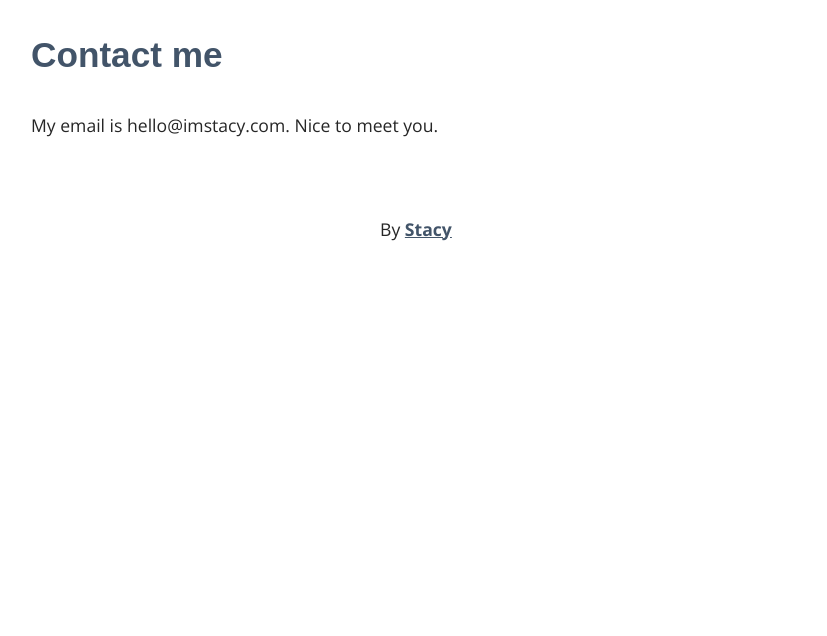
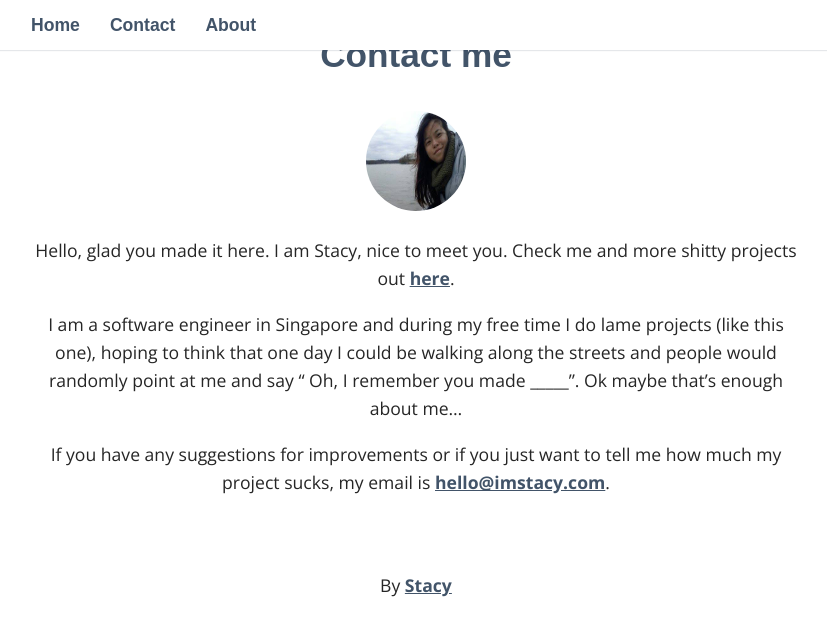
Before and after one commit to stacygohyunsi/stacygohyunsi.github.io, a Jekyll site: the page built from _pages/contact.md, in a window 1280 px wide. Shown: the top 636 px of the page, without its empty margins (224-1051 px from the left). Built offline with Jekyll 4.4.1, drawn with Linux system fonts in a browser that asks for light colours; some web fonts are replaced.

Commit message:
modified css

```diff
--- a/_config.yml
+++ b/_config.yml
@@ -20,7 +20,6 @@ description: > # this means to ignore newlines until "baseurl:"
 baseurl: "/" # the subpath of your site, e.g. /blog
 url: "https://stacygohyunsi/github.io" # the base hostname & protocol for your site, e.g. http://example.com
 github_username:  stacygohyunsi
-
 # Build settings
 sass:
   sass_dir: _sass
--- /dev/null
+++ b/_data/navigation.yml
@@ -0,0 +1,6 @@
+- title: Home
+  url: /
+- title: Contact
+  url: /contact/
+- title: About
+  url: /about/
--- a/_layouts/default.html
+++ b/_layouts/default.html
@@ -3,6 +3,23 @@
 {% include head.html %}
 
 <body>
+	<aside>
+		<div class="container">
+		<nav>
+				<ul>
+				{% for link in site.data.navigation %}
+						{% assign current = nil %}
+						{% if page.url contains link.url %}
+								{% assign current = 'active' %}
+						{% endif %}
+						<li class="{{ current }}">
+								<a href="{{ link.url }}">{{ link.title }}</a>
+						</li>
+				{% endfor %}
+				</ul>
+		</nav>
+		</div>
+	</aside>
 	<main>
 		<article>
 			{{ content }}
--- a/_pages/contact.md
+++ b/_pages/contact.md
@@ -4,4 +4,11 @@ title: Contact me
 permalink: /contact/
 ---
 
-My email is hello@imstacy.com. Nice to meet you.
+<img id="profile" src="/assets/stacy.jpg">
+
+Hello, glad you made it here. I am Stacy, nice to meet you. Check me and more shitty projects out <a href="https://imstacy.com">here</a>.
+
+I am a software engineer in Singapore and during my free time I do lame projects (like this one), hoping to think that one day I could be walking along the streets and people would randomly point at me and say " Oh, I remember you made _____". Ok maybe that's enough about me...
+
+
+If you have any suggestions for improvements or if you just want to tell me how much my project sucks, my email is <a href="hello@imstacy.com">hello@imstacy.com</a>.
--- a/_sass/_layout.scss
+++ b/_sass/_layout.scss
@@ -50,6 +50,7 @@ main {
 	padding: 0 15px;
 	max-width: $content-width;
 	margin: 0 auto;
+	text-align: center;
 }
 time {
 	color: #898989;
@@ -60,6 +61,12 @@ time {
 }
 
 /* Aside */
+
+#profile {
+	border-radius: 50%;
+	width:100px;
+	height:100px;
+}
 
 aside {
 	position: fixed;
```
Also changed, not shown: _pages/about.md (+1 -12 lines), index.md (+1 -1 lines), assets/github-codercat.png (added), assets/stacy.jpg (added).
